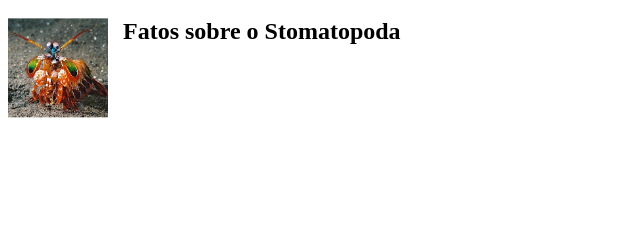
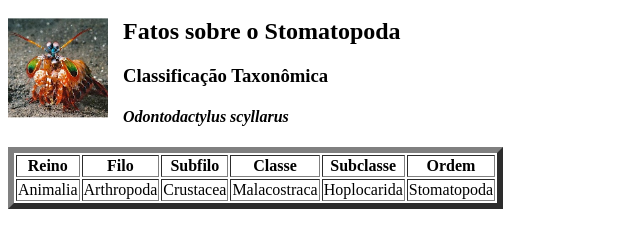
Before and after one commit to reipaixao/trybe-exercises, a plain HTML site: page exercises/introducao-a-html-e-css_4/exercise_1.html in a window 1280 px wide. Shown: the part 136-384 px from the top of the page, without its empty margins (0-640 px from the left). Drawn offline with Linux system fonts and the light colour scheme.

Commit message:
Adiciona classificação taxonômica

```diff
--- a/exercises/introducao-a-html-e-css_4/exercise_1.html
+++ b/exercises/introducao-a-html-e-css_4/exercise_1.html
@@ -20,6 +20,28 @@
       <article>
           <img src="mantis_shrimp_3.jpg" alt="Imagem do Stomatopoda em zoom">
           <h2>Fatos sobre o Stomatopoda</h2>
+            <section>
+              <h3>Classificação Taxonômica</h3>
+                <h4><i>Odontodactylus scyllarus</i></h4>
+                <table border="6">
+                    <tr>
+                      <th>Reino</th>
+                      <th>Filo</th>
+                      <th>Subfilo</th>
+                      <th>Classe</th>
+                      <th>Subclasse</th>
+                      <th>Ordem</th>
+                    </tr>
+                    <tr>
+                      <td>Animalia</td>
+                      <td>Arthropoda</td>
+                      <td>Crustacea</td>
+                      <td>Malacostraca</td>
+                      <td>Hoplocarida</td>
+                     <td>Stomatopoda</td>
+                    </tr>
+                </table>
+            </section>
 
       </article>
 
```
